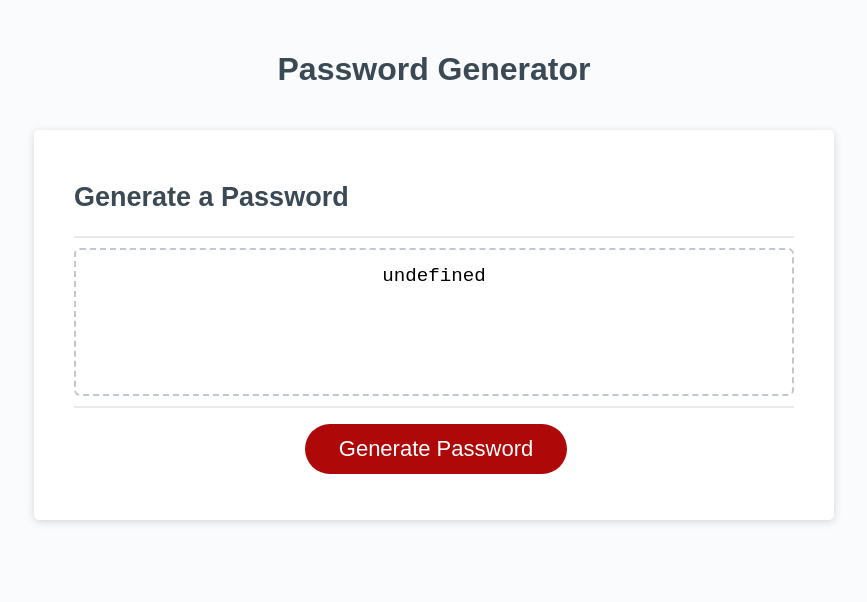
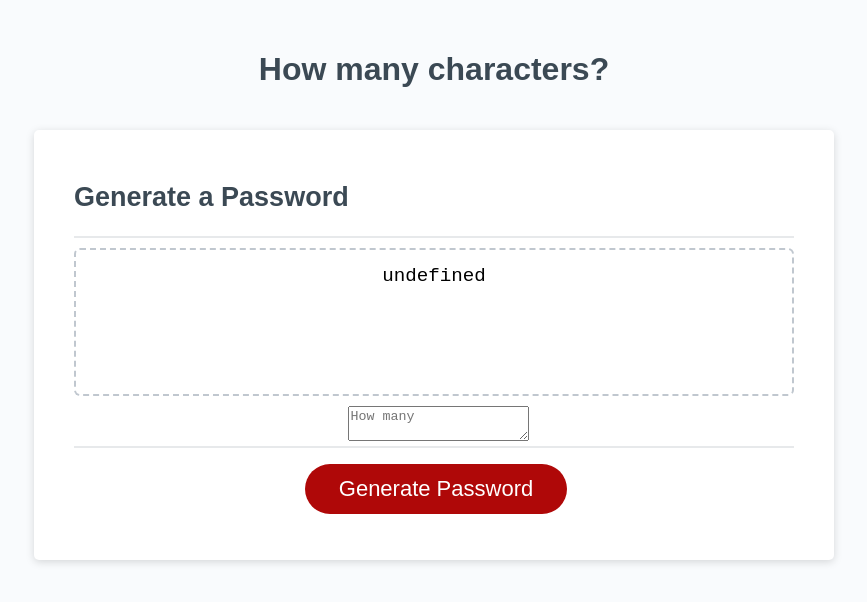
Before and after one commit to Dylan-Stroud/Random-Pass, a plain HTML site: page Develop/index.html in a window 1280 px wide. Both pictures are taken after a click on the button "Generate Password". Shown: the whole page, without its empty margins (206-1073 px from the left). Drawn offline with Linux system fonts and the light colour scheme.

Commit message:
added text area for input

```diff
--- a/Develop/index.html
+++ b/Develop/index.html
@@ -10,7 +10,7 @@
   <body>
     <div class="wrapper">
       <header>
-        <h1>Password Generator</h1>
+        <h1 id = "header">Password Generator</h1>
       </header>
       <div class="card">
         <div class="card-header">
@@ -24,6 +24,14 @@
             aria-label="Generated Password"
           ></textarea>
         </div>
+        <div id="inputArea">
+          <textarea
+          name=""
+          id=""
+          placeholder="How many"
+
+          aria-label="Select Requirements"></textarea>
+        </div>
         <div class="card-footer">
           <button id="generate" class="btn">Generate Password</button>
         </div>
--- a/Develop/script.js
+++ b/Develop/script.js
@@ -1,8 +1,16 @@
+const header = document.getElementById("header");
+const inputArea = document.getElementById("inputArea");
+
+
 // Assignment Code
 var generateBtn = document.querySelector("#generate");
 
 // Write password to the #password input
 function writePassword() {
+
+  header.textContent = "How many characters?"
+  inputArea.style.display  = "flex";
+  generateBtn.addEventListener("characters", );
   var password = generatePassword();
   var passwordText = document.querySelector("#password");
 
--- a/Develop/style.css
+++ b/Develop/style.css
@@ -53,6 +53,15 @@ header {
 .card-body {
   min-height: 100px;
 }
+
+#inputArea{
+  padding-left: 38%;
+  height: 40px;
+  padding-bottom: 5px;
+  display:none;
+
+}
+
 
 .card-footer {
   text-align: center;
```
